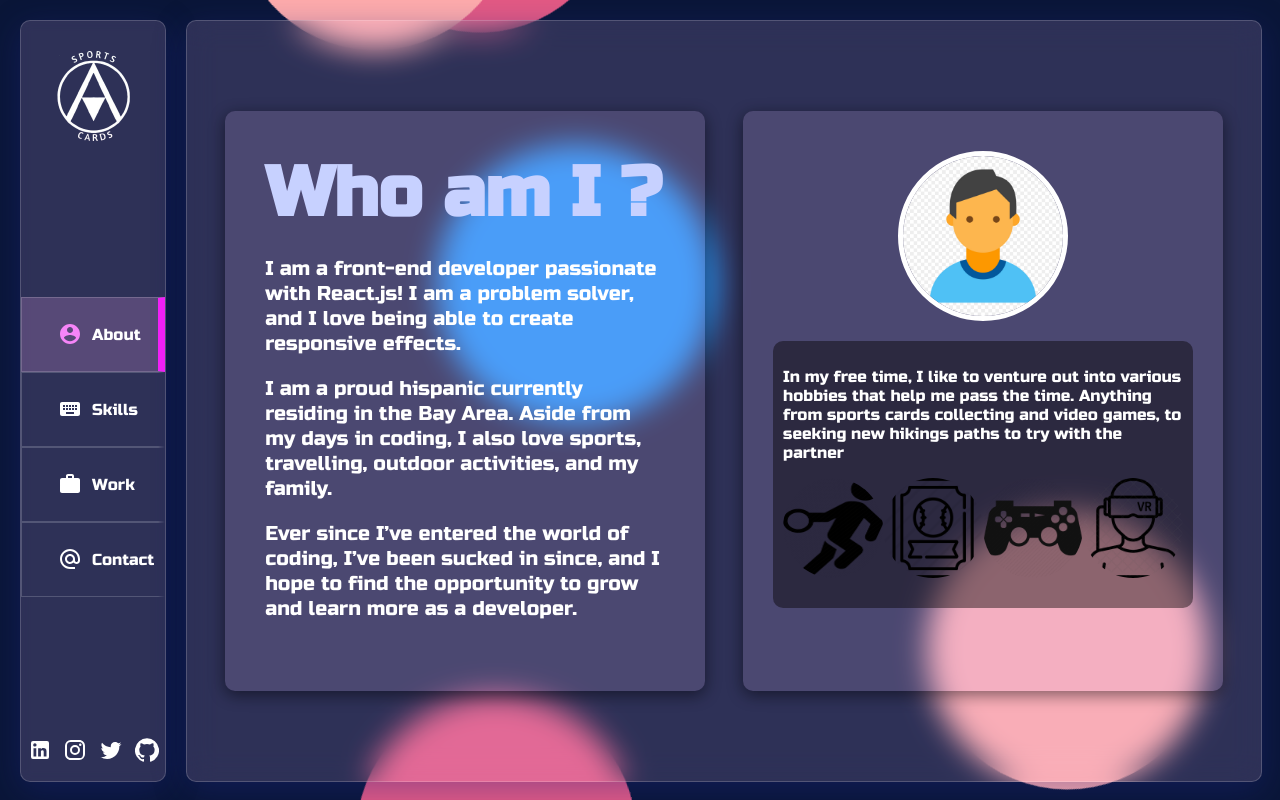
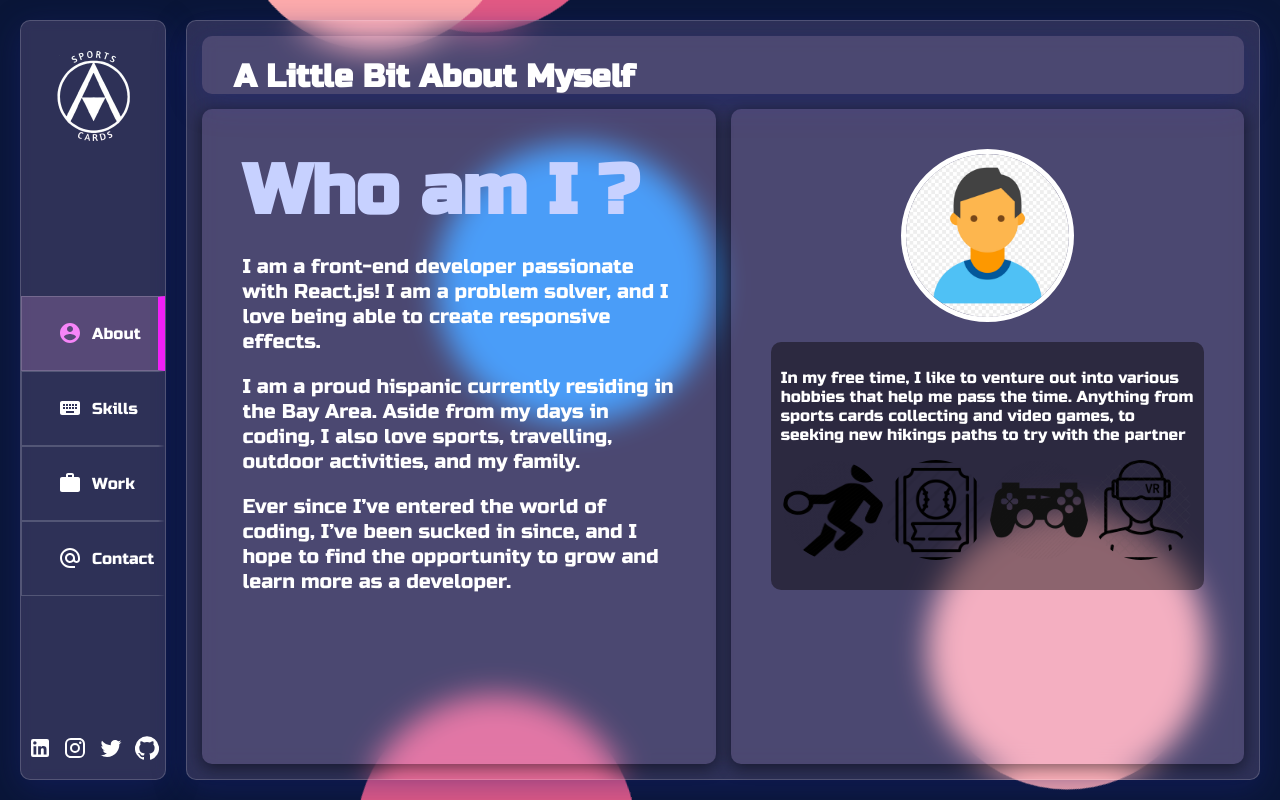
Before and after one commit to amedra13/Web-Portfolio, a React (Create React App) app: page /about in a window 1280 px wide. Built offline with nearby package versions, Linux system fonts and the light colour scheme.

Commit message:
implemented grid in about component

```diff
--- a/src/pages/About.js
+++ b/src/pages/About.js
@@ -8,6 +8,9 @@ import VirtualReality from '../images/vrIcon.png';
 const About = () => {
 	return (
 		<div className="about">
+			<div className="about__title">
+				<h1>A little bit about Myself</h1>
+			</div>
 			<div className="about__container">
 				<h1>Who am I ?</h1>
 				<p>
--- a/src/pages/Skills.js
+++ b/src/pages/Skills.js
@@ -3,7 +3,12 @@ import React from 'react';
 const Skills = () => {
 	return (
 		<div className="skills">
-			<h1>Skills Component</h1>
+			<div className="skills__description">
+				<p>these are the tools i have used to complete my projects</p>
+			</div>
+			<div className="skills__icons">
+				<p>List of Icons</p>
+			</div>
 		</div>
 	);
 };
--- a/src/styles/About.scss
+++ b/src/styles/About.scss
@@ -4,16 +4,30 @@
 	box-shadow: 0 8px 32px 0 rgba(31, 38, 135, 0.37);
 	border: 1px solid rgba(255, 255, 255, 0.18);
 	border-radius: 10px;
-	display: flex;
-	align-items: center;
-	justify-content: space-evenly;
 	font-family: $main-font;
+	height: 100%;
+	display: grid;
+	grid-template-columns: 1fr 1fr;
+	grid-template-rows: 10% 90%;
+	grid-gap: 0 15px;
+	padding: 15px;
+}
+
+.about__title {
+	grid-column: 1 / 3;
+	margin-bottom: 15px;
+	background: $main-blurColor;
+	box-shadow: 0 8px 32px 0 rgba(31, 38, 135, 0.37);
+	border-radius: 10px;
+	padding-left: 3%;
+	text-transform: capitalize;
 }
 .about__container {
+	// margin: 10px;
 	background: $main-blurColor;
 	box-shadow: 0 4px 16px 0 rgba(0, 0, 7, 0.493);
-	width: 400px;
-	height: 500px;
+	// width: 400px;
+	// height: 500px;
 	padding: 40px;
 	border-radius: 10px;
 	h1 {
@@ -29,10 +43,11 @@
 }
 
 .about__me {
+	// margin: 10px;
 	background: $main-blurColor;
 	box-shadow: 0 4px 16px 0 rgba(0, 0, 7, 0.493);
-	width: 400px;
-	height: 500px;
+	// width: 400px;
+	// height: 500px;
 	padding: 40px;
 	border-radius: 10px;
 	display: flex;
--- a/src/styles/App.scss
+++ b/src/styles/App.scss
@@ -16,6 +16,9 @@ $main-highlightBlue: rgb(0, 238, 255);
 	border: 1px solid rgba(255, 255, 255, 0.18);
 	backdrop-filter: blur(15px);
 	color: white;
+}
+* {
+	box-sizing: border-box;
 }
 
 .app {
--- a/src/styles/Skills.scss
+++ b/src/styles/Skills.scss
@@ -2,8 +2,6 @@
 	@include content-styling;
 	background-color: $main-blurColor;
 	box-shadow: 0 8px 32px 0 rgba(31, 38, 135, 0.37);
-	// backdrop-filter: blur(6px);
-	// -webkit-backdrop-filter: blur(6px);
 	border: 1px solid rgba(255, 255, 255, 0.18);
 	border-radius: 10px;
 }
```
